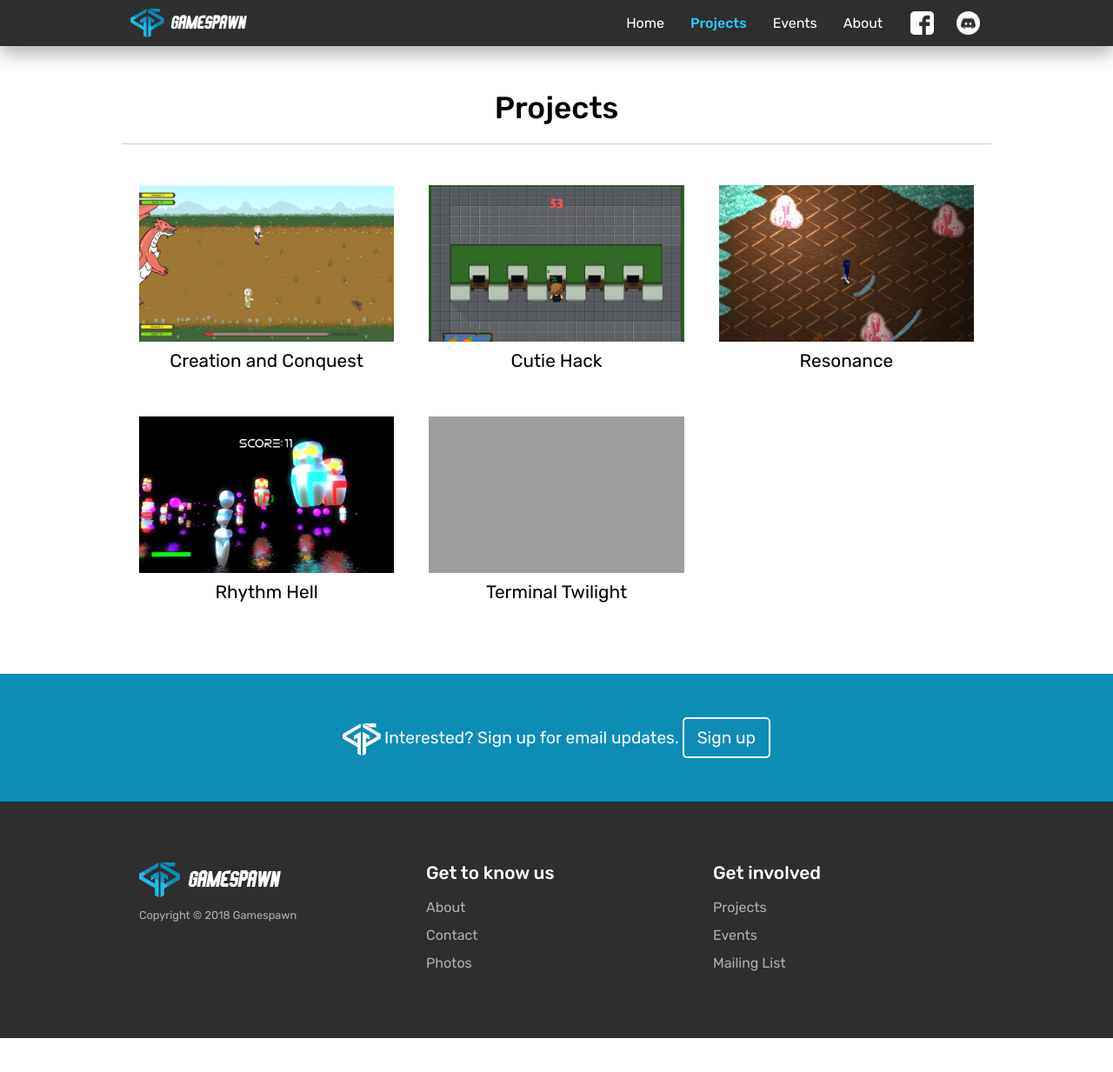
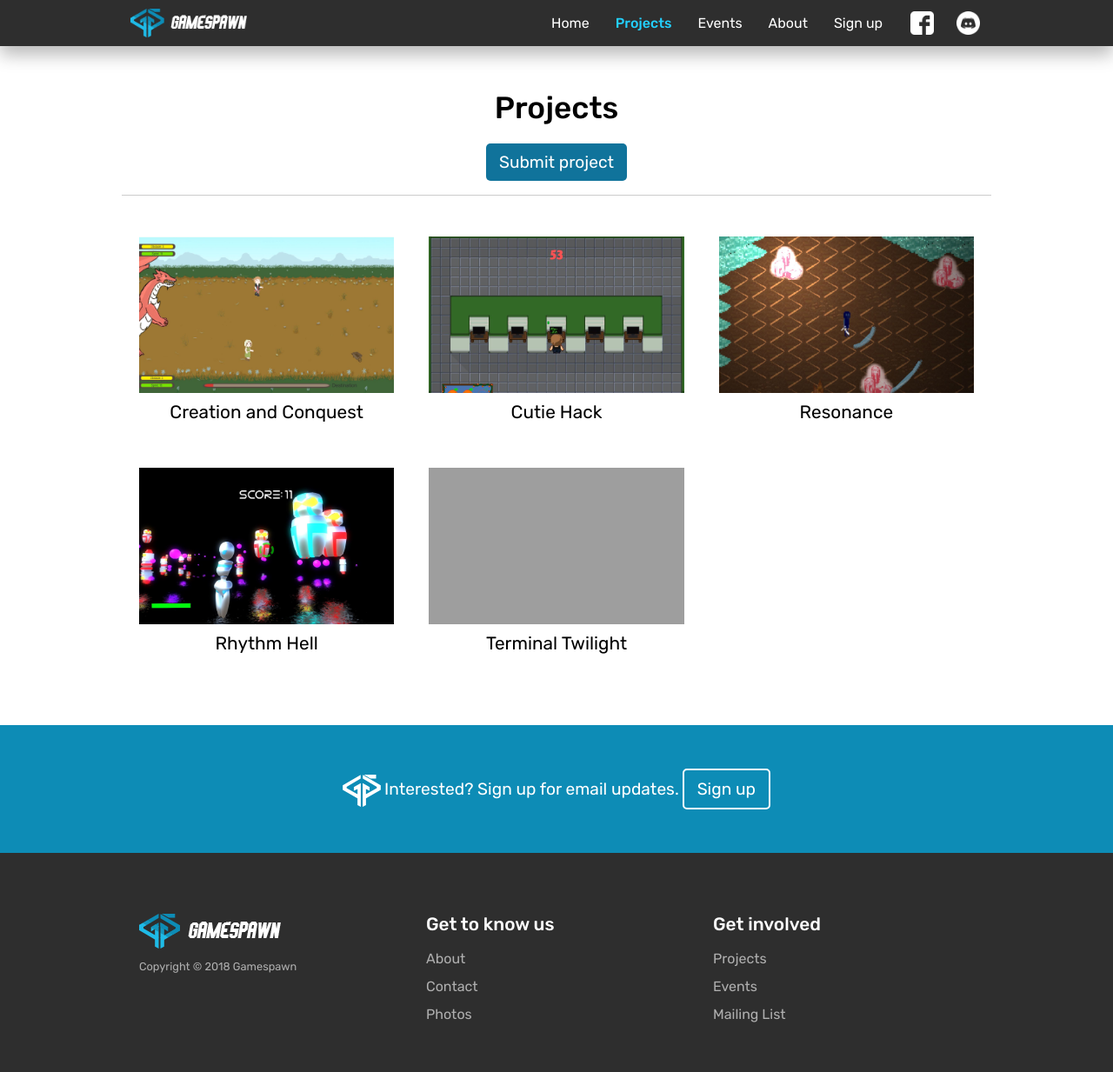
Before and after one commit to khuan028/GamespawnRedesignV2, a Jekyll site: the page built from projects.html, in a window 1280 px wide and 1253 px high. Shown: the top 1233 px of the window at 87% size. Built offline with Jekyll 4.4.1, drawn with Linux system fonts in a browser that asks for light colours; Markdown is read by kramdown in place of the engine named in the settings; grey boxes are pictures that could not be loaded.

Commit message:
Updated project page scaling

```diff
--- a/_includes/html/navbar.html
+++ b/_includes/html/navbar.html
@@ -10,7 +10,8 @@
                  <li><a class="navbar-text-lk" href="{{site.baseurl}}/index.html">Home</a></li
                 ><li><a class="navbar-text-lk" href="{{site.baseurl}}/projects.html">Projects</a></li
                 ><li><a class="navbar-text-lk" href="{{site.baseurl}}/events.html">Events</a></li
-                ><li><a class="navbar-text-lk" href="{{site.baseurl}}/about.html">About</a></li>
+                ><li><a class="navbar-text-lk" href="{{site.baseurl}}/about.html">About</a></li
+                ><li><a class="navbar-text-lk" href="{{site.baseurl}}/signup.html">Sign up</a></li>
             </ul>
             <ul class="navbar-social-links">
                 <li><a href="https://www.facebook.com/groups/gamespawn/" title="Facebook group"><div id="navbar-bookface-img" alt="Facebook group"></div></a></li
--- a/_layouts/default.html
+++ b/_layouts/default.html
@@ -11,6 +11,7 @@
     {% if page.extra_css %}
     <link rel="stylesheet" href="{{site.baseurl}}/css/{{page.extra_css}}">
     {% endif %}
+    <link rel="icon" href="{{site.baseurl}}/img/favicon.jpg">
     <script src="https://ajax.googleapis.com/ajax/libs/jquery/3.3.1/jquery.min.js"></script>
 </head>
 
--- a/_layouts/project_page.html
+++ b/_layouts/project_page.html
@@ -24,6 +24,7 @@
             <a class="btn-standard" href='{{page.download-link}}'>Download</a>
             <p>{{page.title}} Download</p>
         </div>
+        <div class="spacer-medium"></div>
         {% endif %}
 
         <p>
--- a/css/project_page.css
+++ b/css/project_page.css
@@ -35,3 +35,9 @@
     display: inline-block;
     background: #c03783;
 }
+
+@media only screen and (max-width: 1000px) {
+    #project-page-thumbnail {
+        width: 100%;
+    }
+}
--- a/projects.html
+++ b/projects.html
@@ -8,6 +8,7 @@
     <div class="text-align-center text-black">
         <div class="spacer-large"></div>
         <h1>Projects</h1>
+        <a href="https://goo.gl/RNvjgj" class="btn-standard">Submit project</a>
         <hr>
         <div class="spacer-small"></div>
         <div class="project-grid-container">
```
Also changed, not shown: _projects/Terminal_Twilight.md (+1 -2 lines), img/favicon.jpg (added).
